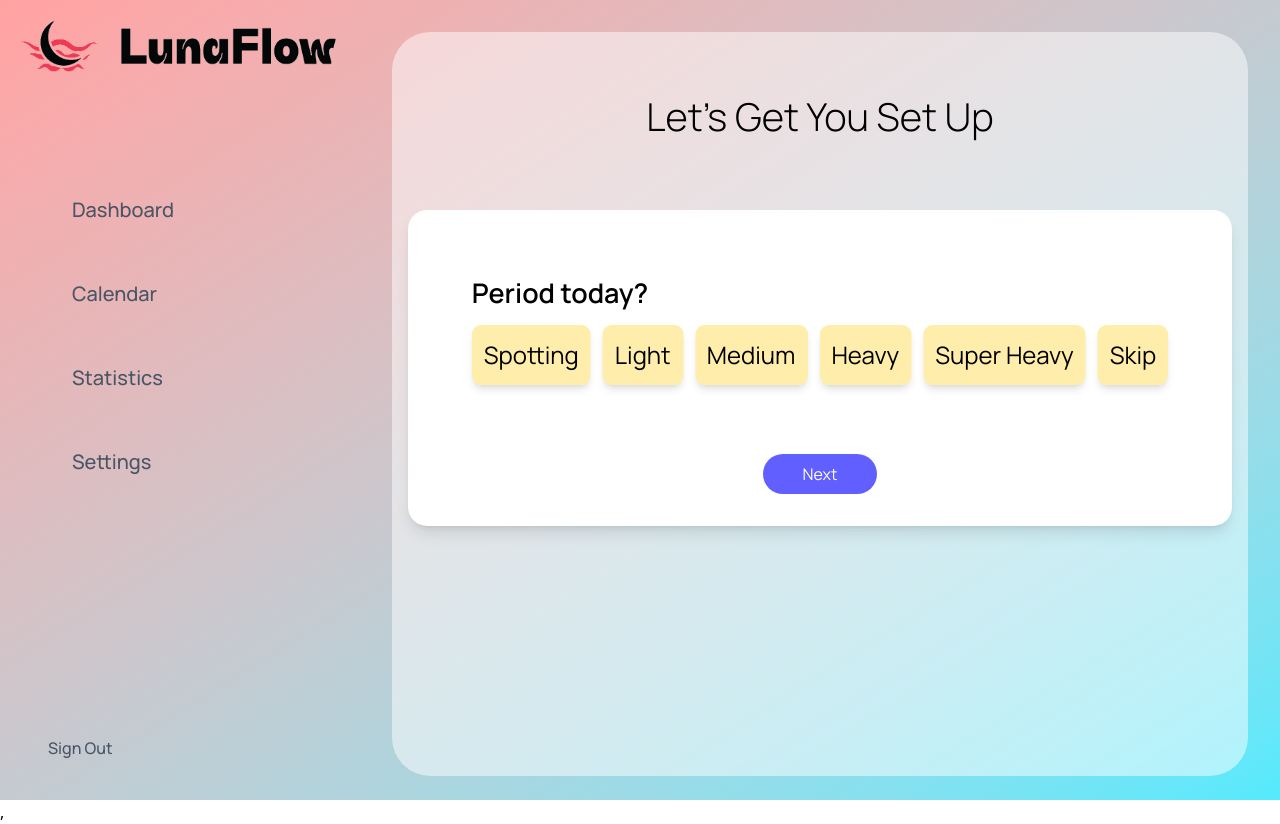
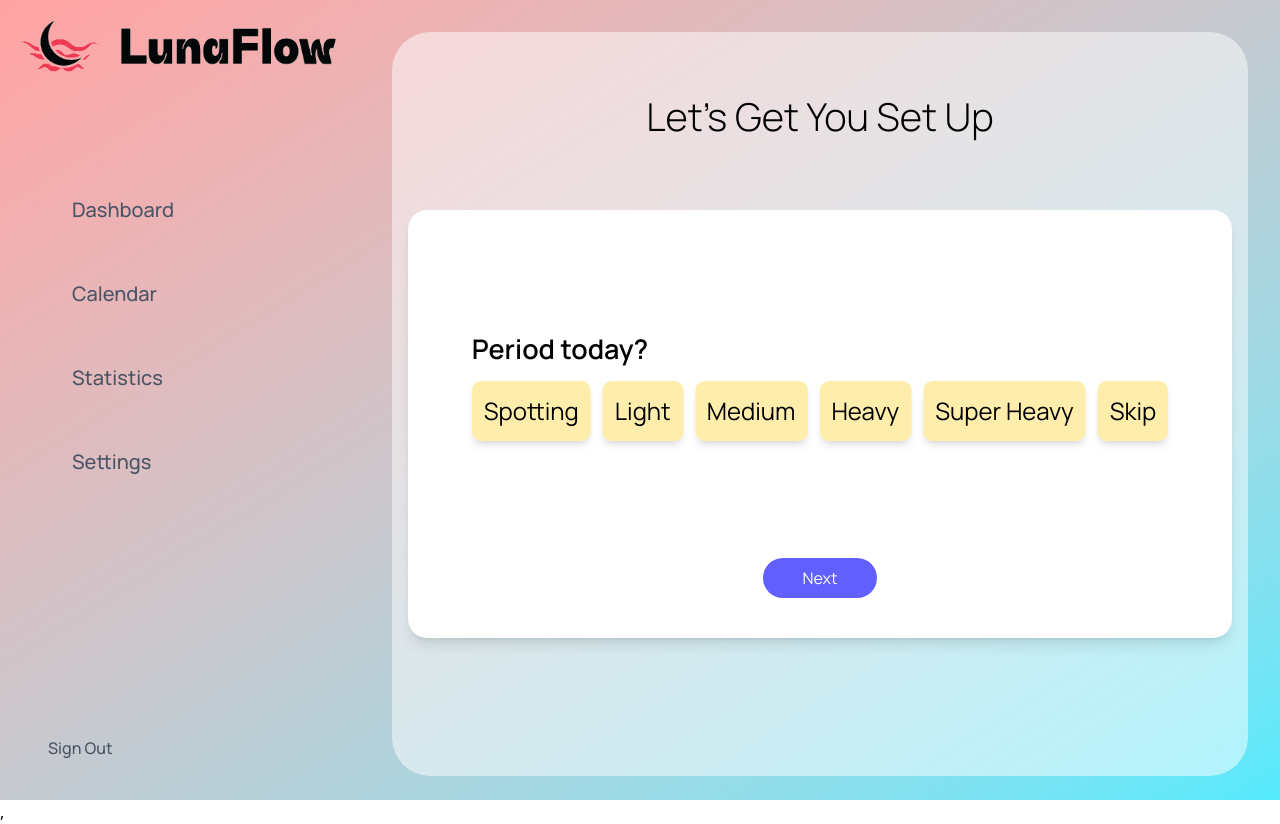
Before and after one commit to AHumanMaybe/hackViolet, a React (Vite) app in the folder Luna-Flow/: page /reg in a window 1280 px wide. Shown: the top 824 px of the page. Built offline with nearby package versions, Linux system fonts and the light colour scheme; no server answers.

Commit message:
bkleh
final touches

```diff
--- a/Luna-Flow/src/Pages/Dashboard.jsx
+++ b/Luna-Flow/src/Pages/Dashboard.jsx
@@ -59,9 +59,9 @@ const Dashboard = () => {
 
   const handleLearnButton = () => {
     const phaseUrls = {
-      "Menstrual Phase": "https://flo.health/menstrual-cycle/phases/menstrual-phase",
+      "Period": "https://www.betterhealth.vic.gov.au/health/conditionsandtreatments/menstrual-cycle",
       "Follicular Phase": "https://www.healthline.com/health/womens-health/follicular-phase",
-      "Ovulation Phase": "https://www.mayoclinic.org/tests-procedures/ovulation-prediction-kits/about/pac-20393607",
+      "Ovulation": "https://www.mayoclinic.org/tests-procedures/ovulation-prediction-kits/about/pac-20393607",
       "Luteal Phase": "https://www.verywellhealth.com/luteal-phase-2619135",
     };
 
--- a/Luna-Flow/src/Pages/Register.jsx
+++ b/Luna-Flow/src/Pages/Register.jsx
@@ -85,10 +85,10 @@ function Register() {
                 </div>
 
                 {/* Cards Wrapper: Centered horizontally in a white background */}
-                <div className="flex flex-col items-center w-full bg-white p-8 rounded-[1.5vw] shadow-lg space-y-6">
+                <div className="flex flex-col items-center w-full bg-white p-10 rounded-[1.5vw] shadow-lg space-y-6">
                     {currentIndex < cards.length ? (
                         <>
-                            <div className="flex justify-center w-full p-8 space-y-6 transform scale-150">
+                            <div className="flex justify-center w-full p-20 space-y-6 transform scale-150">
                                 {cards[currentIndex].type === "info" ? (
                                     <InfoCard
                                     key={cards[currentIndex].id}
--- a/Luna-Flow/src/Pages/Settings.jsx
+++ b/Luna-Flow/src/Pages/Settings.jsx
@@ -2,12 +2,12 @@ import React, { useState } from 'react';
 
 const Settings = () => {
   const [age, setAge] = useState('');
-  const [race, setRace] = useState('');
+  const [name, setName] = useState('');
   const [height, setHeight] = useState('');
   const [weight, setWeight] = useState('');
 
   const handleSave = () => {
-    console.log({ age, race, height, weight });
+    console.log({ age, name, height, weight });
     alert('Settings saved!');
   };
 
@@ -24,11 +24,11 @@ const Settings = () => {
           onChange={(e) => setAge(e.target.value)}
           className="border border-indigo-400 p-2 w-full rounded mb-4"
         />
-        <label className="block mb-2">Race</label>
+        <label className="block mb-2">Name</label>
         <input
           type="text"
-          value={race}
-          onChange={(e) => setRace(e.target.value)}
+          value={name}
+          onChange={(e) => setName(e.target.value)}
           className="border border-indigo-400 p-2 w-full rounded mb-4"
         />
         <label className="block mb-2">Height (in cm)</label>
```
